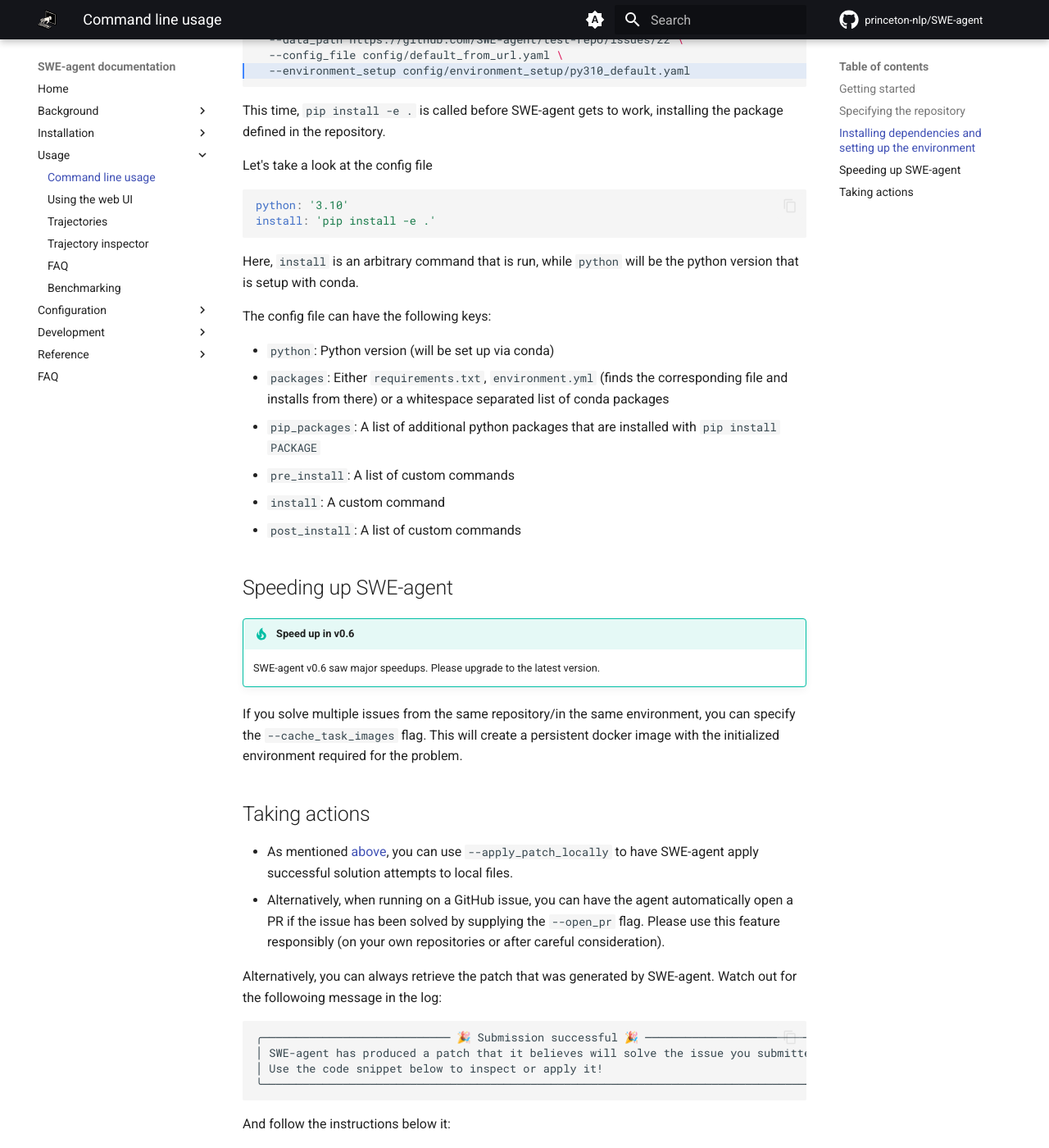
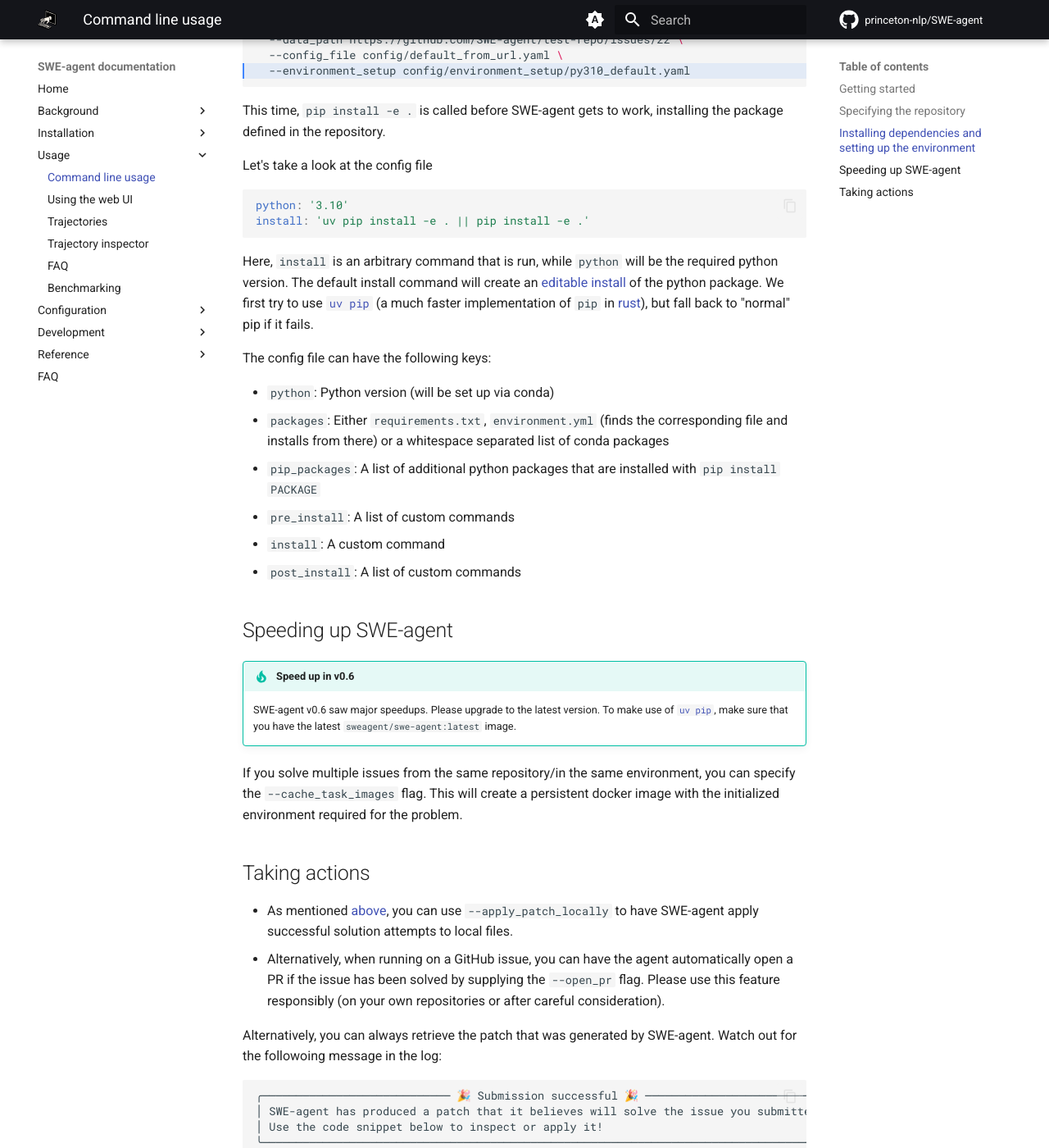
Before and after one commit to princeton-nlp/SWE-agent, an MkDocs documentation site: the page built from docs/usage/cl_tutorial.md, in a window 1280 px wide and 1400 px high, scrolled down 2797 px. Shown: the whole window at 82% size. Built offline with MkDocs 1.6.1 and Material for MkDocs 9.7.7, drawn with Linux system fonts in a browser that asks for light colours; comment, search, counter and statistics services are not loaded.

Commit message:
Enh: Use uv for editable install by default

````diff
--- a/docs/usage/cl_tutorial.md
+++ b/docs/usage/cl_tutorial.md
@@ -103,10 +103,16 @@
 
 ```yaml
 python: '3.10'
-install: 'pip install -e .'
+install: 'uv pip install -e . || pip install -e .'
 ```
 
-Here, `install` is an arbitrary command that is run, while `python` will be the python version that is setup with conda.
+Here, `install` is an arbitrary command that is run, while `python` will be the required python version.
+The default install command will create an [editable install][] of the python package.
+We first try to use [`uv pip`][uv] (a much faster implementation of `pip` in [rust][]), but fall back to "normal" pip if it fails.
+
+[editable install]: https://setuptools.pypa.io/en/latest/userguide/development_mode.html
+[uv]: https://pypi.org/project/uv/
+[rust]: https://www.rust-lang.org/
 
 The config file can have the following keys:
 
@@ -121,6 +127,7 @@
 
 !!! tip "Speed up in v0.6"
     SWE-agent v0.6 saw major speedups. Please upgrade to the latest version.
+    To make use of [`uv pip`][uv], make sure that you have the latest `sweagent/swe-agent:latest` image.
 
 If you solve multiple issues from the same repository/in the same environment, you can specify the
 `--cache_task_images` flag. This will create a persistent docker image with the initialized environment
````
Also changed, not shown: docs/installation/source.md (+2 -2 lines), 1 other file.
